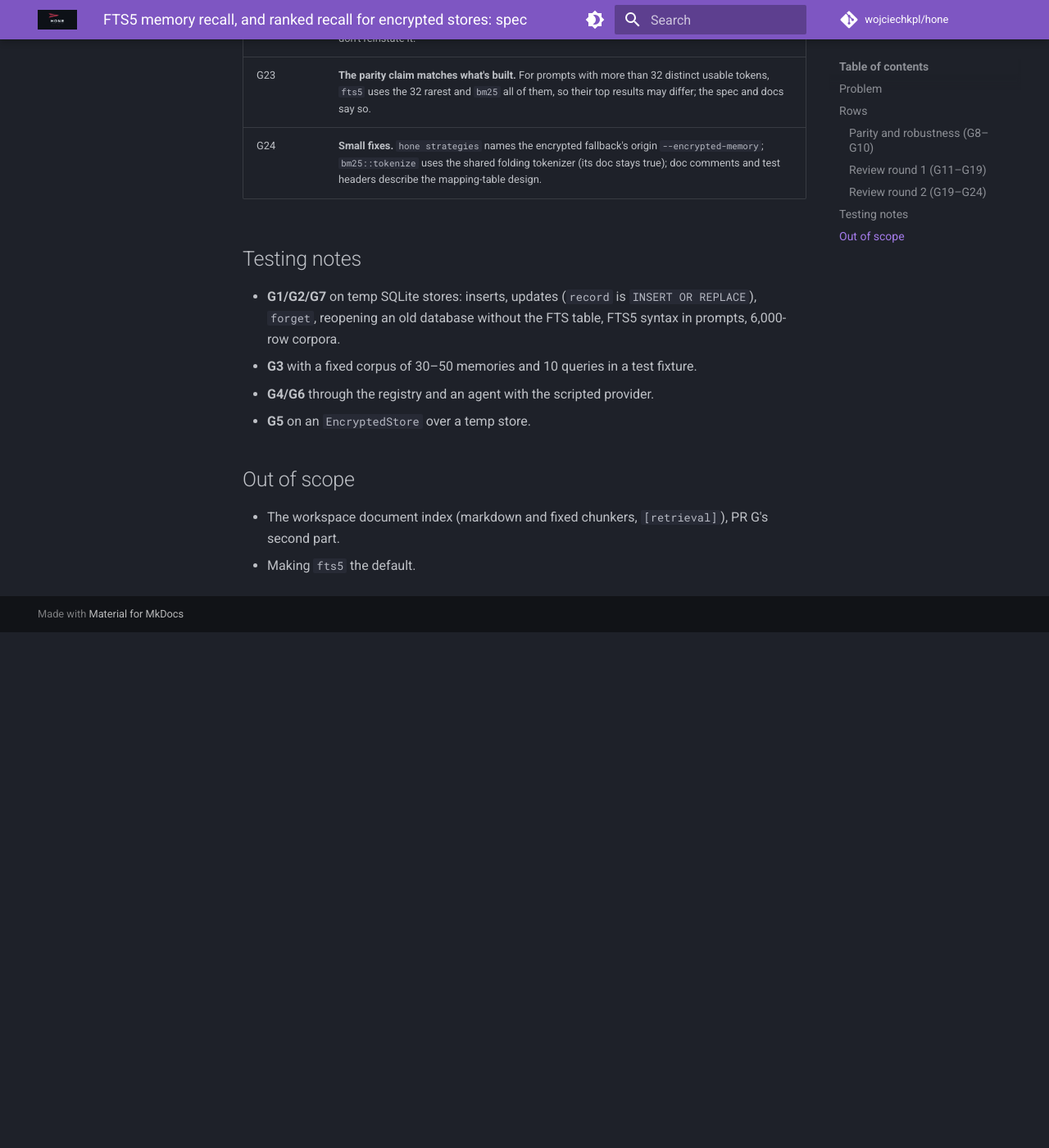
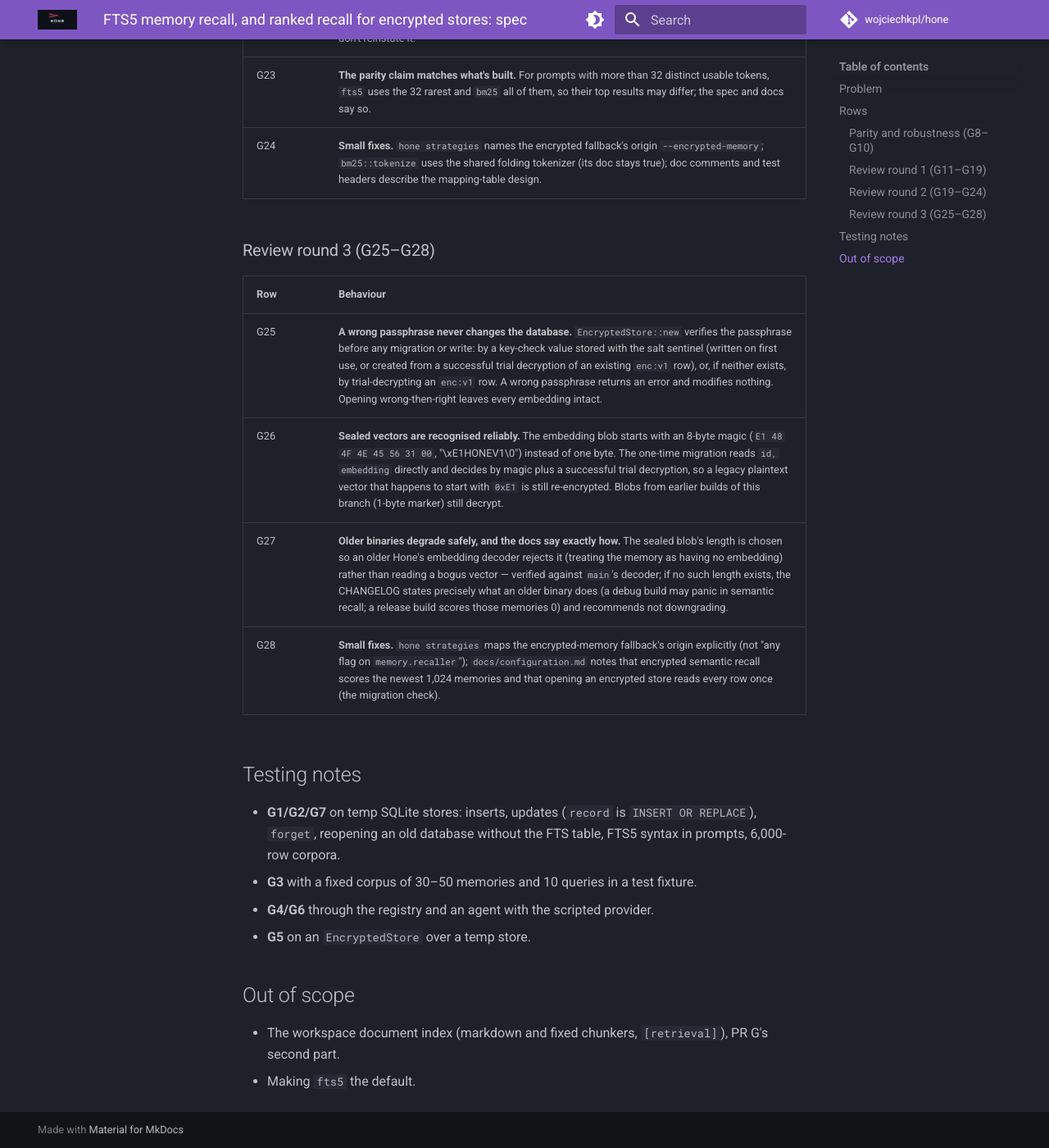
Before and after one commit to wojciechkpl/hone, an MkDocs documentation site: the page built from docs/plans/fts5-recall-spec.md, in a window 1280 px wide and 1400 px high, scrolled down 3968 px. Shown: the whole window at 82% size. Built offline with MkDocs 1.6.1 and Material for MkDocs 9.7.7, drawn with Linux system fonts in a browser that asks for light colours; comment, search, counter and statistics services are not loaded; before the commit the page ends 4739 px from its top, so only the background shows below that.

Commit message:
docs: FTS5 spec round 3 (G25–G28)

```diff
--- a/docs/plans/fts5-recall-spec.md
+++ b/docs/plans/fts5-recall-spec.md
@@ -67,6 +67,15 @@ Review measured that G9's id-keyed table makes every trigger delete scan the who
 | G23 | **The parity claim matches what's built.** For prompts with more than 32 distinct usable tokens, `fts5` uses the 32 rarest and `bm25` all of them, so their top results may differ; the spec and docs say so. |
 | G24 | **Small fixes.** `hone strategies` names the encrypted fallback's origin `--encrypted-memory`; `bm25::tokenize` uses the shared folding tokenizer (its doc stays true); doc comments and test headers describe the mapping-table design. |
 
+### Review round 3 (G25–G28)
+
+| Row | Behaviour |
+|---|---|
+| G25 | **A wrong passphrase never changes the database.** `EncryptedStore::new` verifies the passphrase before any migration or write: by a key-check value stored with the salt sentinel (written on first use, or created from a successful trial decryption of an existing `enc:v1` row), or, if neither exists, by trial-decrypting an `enc:v1` row. A wrong passphrase returns an error and modifies nothing. Opening wrong-then-right leaves every embedding intact. |
+| G26 | **Sealed vectors are recognised reliably.** The embedding blob starts with an 8-byte magic (`E1 48 4F 4E 45 56 31 00`, "\xE1HONEV1\0") instead of one byte. The one-time migration reads `id, embedding` directly and decides by magic plus a successful trial decryption, so a legacy plaintext vector that happens to start with `0xE1` is still re-encrypted. Blobs from earlier builds of this branch (1-byte marker) still decrypt. |
+| G27 | **Older binaries degrade safely, and the docs say exactly how.** The sealed blob's length is chosen so an older Hone's embedding decoder rejects it (treating the memory as having no embedding) rather than reading a bogus vector — verified against `main`'s decoder; if no such length exists, the CHANGELOG states precisely what an older binary does (a debug build may panic in semantic recall; a release build scores those memories 0) and recommends not downgrading. |
+| G28 | **Small fixes.** `hone strategies` maps the encrypted-memory fallback's origin explicitly (not "any flag on `memory.recaller`"); `docs/configuration.md` notes that encrypted semantic recall scores the newest 1,024 memories and that opening an encrypted store reads every row once (the migration check). |
+
 ## Testing notes
 
 - **G1/G2/G7** on temp SQLite stores: inserts, updates (`record` is `INSERT OR REPLACE`), `forget`, reopening an old database without the FTS table, FTS5 syntax in prompts, 6,000-row corpora.
```
